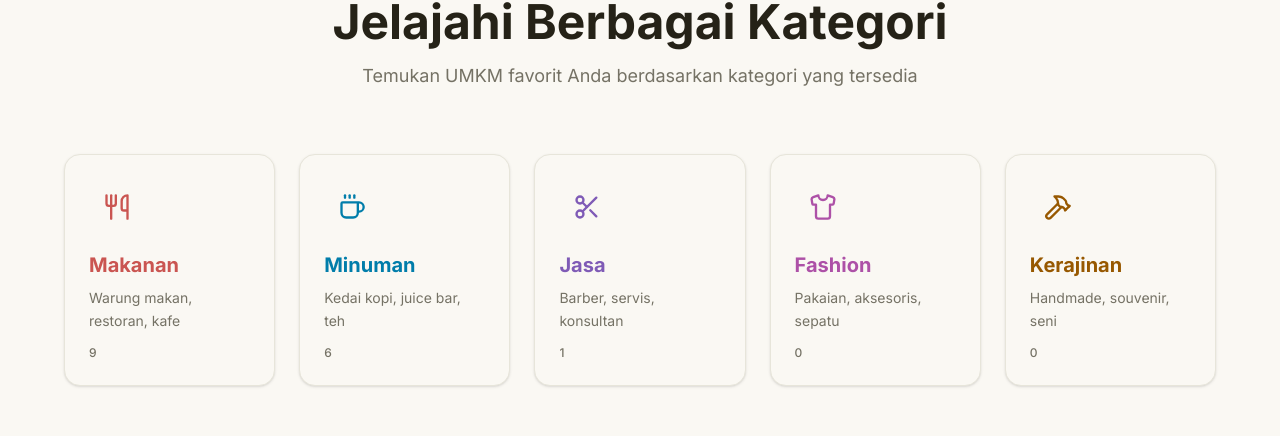
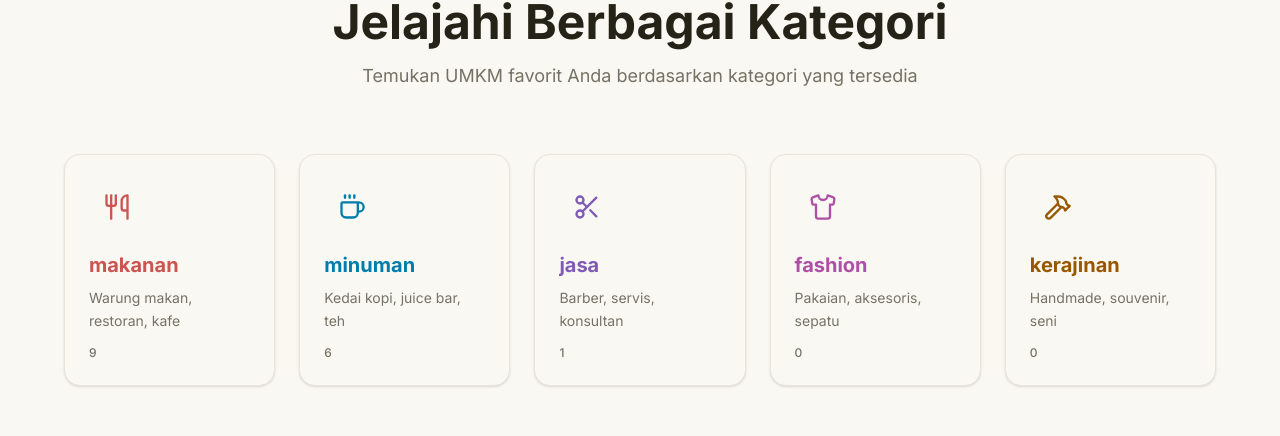
Before and after one commit to mwhehe30/Riloka, a Next.js app: page / in a window 1280 px wide. Shown: the part 821-1257 px from the top of the page. Built offline with nearby package versions, Linux system fonts and the light colour scheme.

Commit message:
jadiin link bukan button

```diff
--- a/app/page.jsx
+++ b/app/page.jsx
@@ -88,14 +88,10 @@ const Page = () => {
     }
   };
 
-  const handleCategoryClick = (category) => {
-    router.push(`/umkm?category=${category.toLowerCase()}`);
-  };
-
   const categories = [
     {
       id: 1,
-      name: 'Makanan',
+      name: 'makanan',
       icon: Utensils,
       color: 'var(--color-category-makanan)',
       description: 'Warung makan, restoran, kafe',
@@ -103,7 +99,7 @@ const Page = () => {
     },
     {
       id: 2,
-      name: 'Minuman',
+      name: 'minuman',
       icon: Coffee,
       color: 'var(--color-category-minuman)',
       description: 'Kedai kopi, juice bar, teh',
@@ -111,7 +107,7 @@ const Page = () => {
     },
     {
       id: 3,
-      name: 'Jasa',
+      name: 'jasa',
       icon: Scissors,
       color: 'var(--color-category-jasa)',
       description: 'Barber, servis, konsultan',
@@ -119,7 +115,7 @@ const Page = () => {
     },
     {
       id: 4,
-      name: 'Fashion',
+      name: 'fashion',
       icon: Shirt,
       color: 'var(--color-category-fashion)',
       description: 'Pakaian, aksesoris, sepatu',
@@ -127,7 +123,7 @@ const Page = () => {
     },
     {
       id: 5,
-      name: 'Kerajinan',
+      name: 'kerajinan',
       icon: Hammer,
       color: 'var(--color-category-kerajinan)',
       description: 'Handmade, souvenir, seni',
@@ -220,19 +216,20 @@ const Page = () => {
 
         {/* Grid Kategori */}
         <div className='mt-16 grid grid-cols-1 sm:grid-cols-2 lg:grid-cols-3 xl:grid-cols-5 gap-6 max-w-6xl mx-auto'>
-          {categories.map((category) => {
-            const IconComponent = category.icon;
+          {categories.map(
+            ({ id, name, icon: Icon, color, description, count }) => {
               return (
-              <button
-                key={category.id}
-                onClick={() => handleCategoryClick(category.name)}
+                <Link
+                  key={id}
+                  href={`/umkm?category=${name}`}
+                  // onClick={() => handleCategoryClick(category.name)}
                   className='group relative bg-white rounded-2xl p-6 shadow-sm hover:shadow-xl transition-all duration-300 border border-border hover:border-primary/20 hover:-translate-y-1 text-left cursor-pointer'
                 >
                   {/* Background gradient effect on hover */}
                   <div
                     className='absolute inset-0 rounded-2xl bg-linear-to-br from-white to-white opacity-0 group-hover:opacity-100 transition-opacity duration-300'
                     style={{
-                    background: `linear-gradient(135deg, ${category.color}15 0%, white 100%)`,
+                      background: `linear-gradient(135deg, ${color}15 0%, white 100%)`,
                     }}
                   />
 
@@ -240,38 +237,36 @@ const Page = () => {
                     <div
                       className='w-14 h-14 rounded-xl flex items-center justify-center mb-4 group-hover:scale-110 transition-transform duration-300'
                       style={{
-                      backgroundColor: `${category.color}15`,
-                      color: category.color,
+                        backgroundColor: `${color}15`,
+                        color,
                       }}
                     >
-                    <IconComponent className='size-7' />
+                      <Icon className='size-7' />
                     </div>
 
                     <h3
                       className='text-xl font-bold mb-2 group-hover:translate-x-1 transition-transform duration-300'
-                    style={{ color: category.color }}
+                      style={{ color }}
                     >
-                    {category.name}
+                      {name}
                     </h3>
 
                     <p className='text-muted-foreground text-sm mb-3 leading-relaxed'>
-                    {category.description}
+                      {description}
                     </p>
                     <div className='flex items-center justify-between'>
                       <span className='text-xs font-medium text-muted-foreground'>
-                      {category.count}
+                        {count}
                       </span>
                       <div className='opacity-0 group-hover:opacity-100 transform translate-x-2 group-hover:translate-x-0 transition-all duration-300'>
-                      <ArrowRight
-                        className='size-4'
-                        style={{ color: category.color }}
-                      />
+                        <ArrowRight className='size-4' style={{ color }} />
                       </div>
                     </div>
                   </div>
-              </button>
+                </Link>
               );
-          })}
+            }
+          )}
         </div>
       </section>
 
--- a/app/umkm/page.jsx
+++ b/app/umkm/page.jsx
@@ -93,7 +93,7 @@ const UMKMContent = () => {
       }
 
       const newUrl = params.toString() ? `?${params.toString()}` : '/umkm';
-      router.push(newUrl, { scroll: false });
+      router.replace(newUrl, { scroll: false });
     },
     [router]
   );
```
Lines whose indentation alone changed are shown as unchanged.
